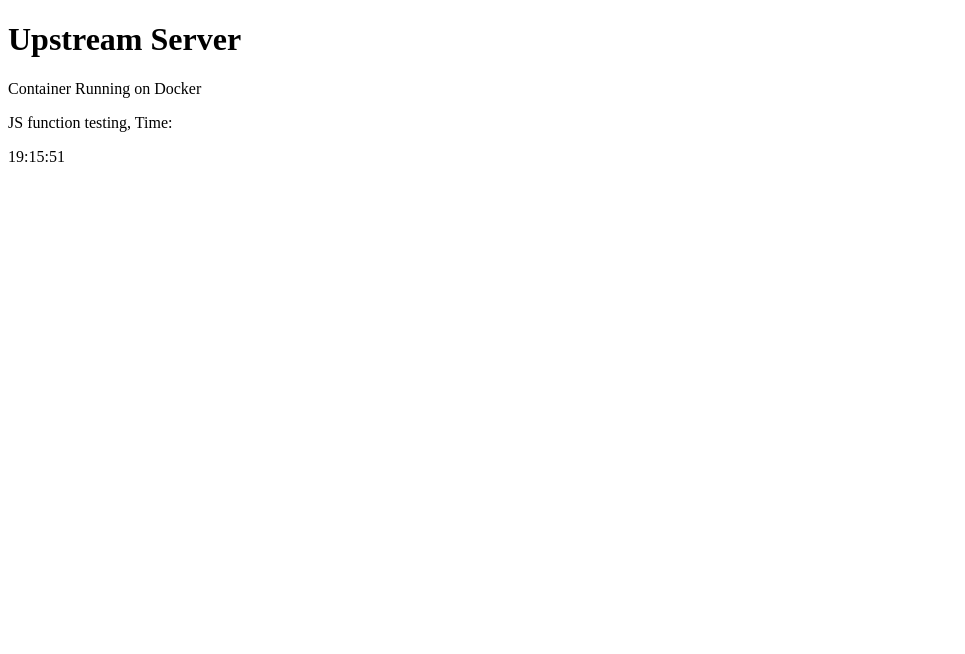
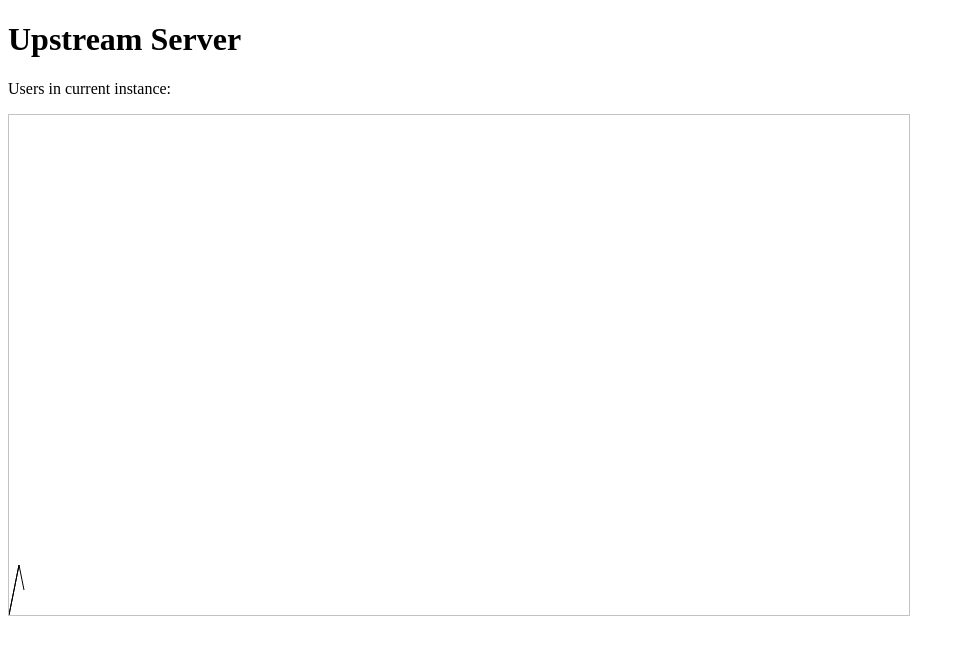
Before and after one commit to jackHay22/upstream, a plain HTML site: page docker/index.html in a window 1280 px wide. Shown: the whole page, without its empty margins (0-965 px from the left). Drawn offline with Linux system fonts and the light colour scheme.

Commit message:
update app logo

```diff
--- a/docker/index.html
+++ b/docker/index.html
@@ -4,32 +4,23 @@
 
 <h1>Upstream Server</h1>
 
-<p>Container Running on Docker</p>
-JS function testing, Time: <br/> <p id="time"></p>
+<p>Users in current instance:</p>
+<canvas id="grapher" width="900" height="500"
+style="border:1px solid #c3c3c3;">
+</canvas>
+
 <script>
-function checkTime(i) {
-  if (i < 10) {
-    i = "0" + i;
-  }
-  return i;
-}
+var canvas = document.getElementById("grapher");
+var ctx = canvas.getContext("2d");
+ctx.fillStyle = "#FF0000";
+ctx.moveTo(0,500);
+ctx.lineTo(10,450);
+ctx.stroke();
+ctx.moveTo(10,450);
+ctx.lineTo(15,475);
+ctx.stroke();
+</script>
 
-function startTime() {
-  var today = new Date();
-  var h = today.getHours();
-  var m = today.getMinutes();
-  var s = today.getSeconds();
-  // add a zero in front of numbers<10
-  m = checkTime(m);
-  s = checkTime(s);
-  document.getElementById('time').innerHTML = h + ":" + m + ":" + s;
-  t = setTimeout(function() {
-    startTime()
-  }, 500);
-}
-startTime();
-
-</script>
 
 </body>
 </html>
```
Also changed, not shown: 5 other files.
